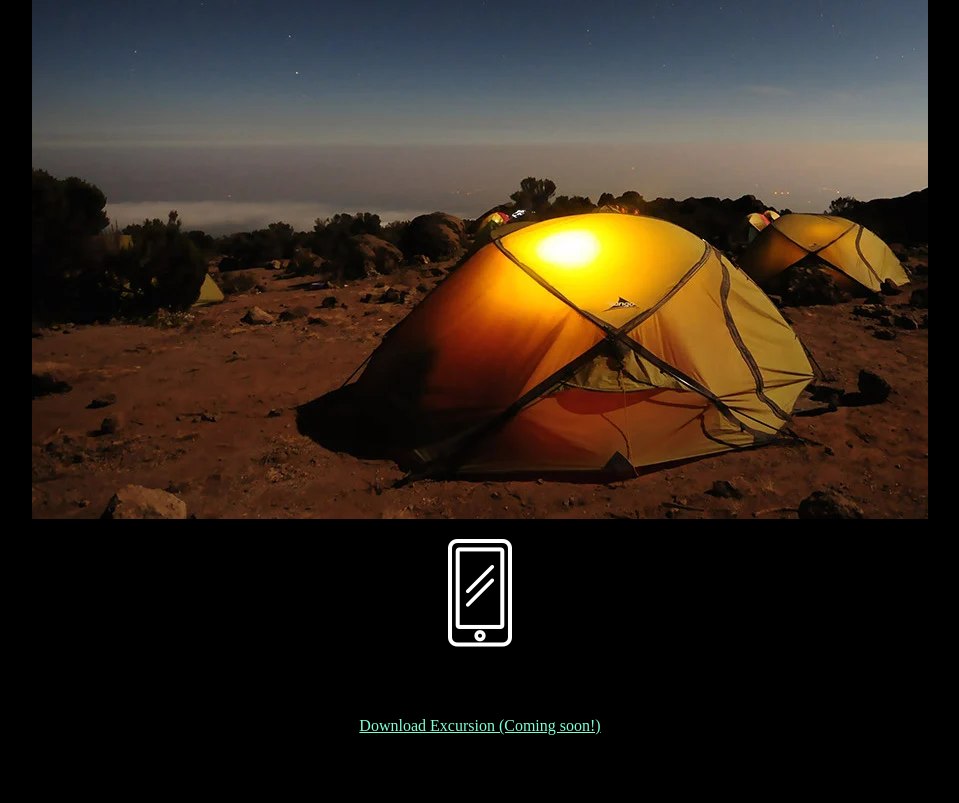
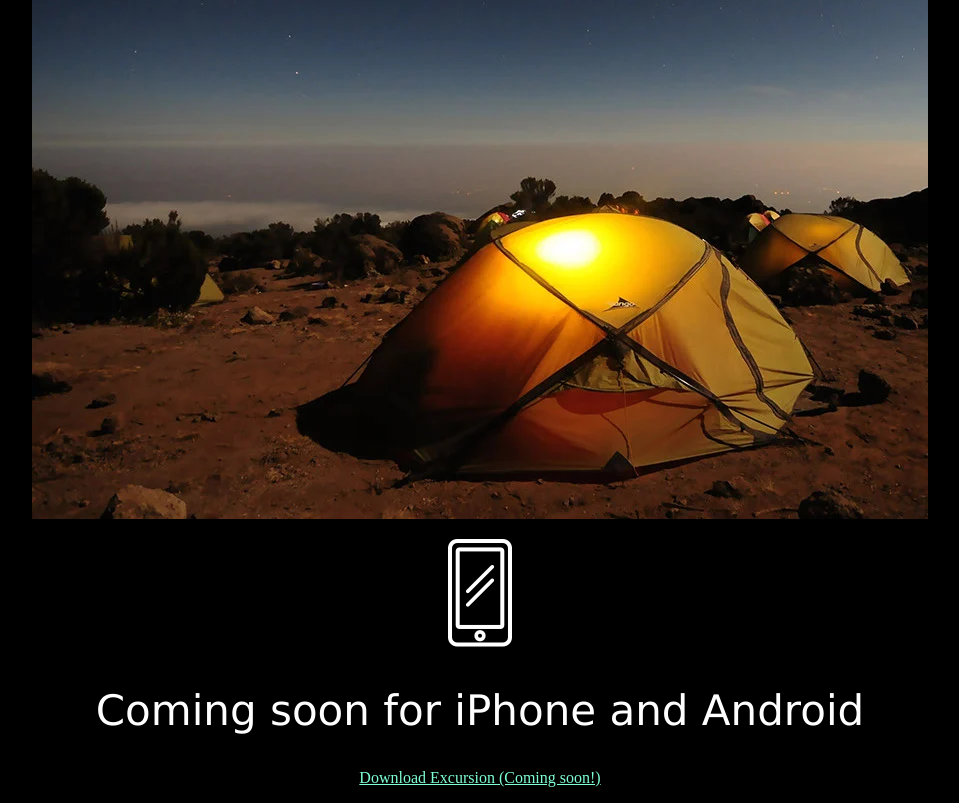
Before and after one commit to safi-mehrabi/excursion, a plain HTML site: page index.html in a window 1280 px wide. Shown: the part 492-1295 px from the top of the page, without its empty margins (160-1119 px from the left). Before the commit the page ends 1243 px from the top, so only its background shows below. Drawn offline with Linux system fonts and the light colour scheme.

Commit message:
new changes to footer

```diff
--- a/index.html
+++ b/index.html
@@ -22,7 +22,7 @@
 <p><img src="resources/images/camp.jpeg" alt="large photo"></p>
 <p><img src="resources/images/phone.png" alt="phone icon"></p>
 
-<h2 >Coming soon for iPhone and Android</h2>
+<h2 class="header--two">Coming soon for iPhone and Android</h2>
 <p><a class="link--dwn"  href="#">Download Excursion (Coming soon!)</a></p>
 
 </body>
```
